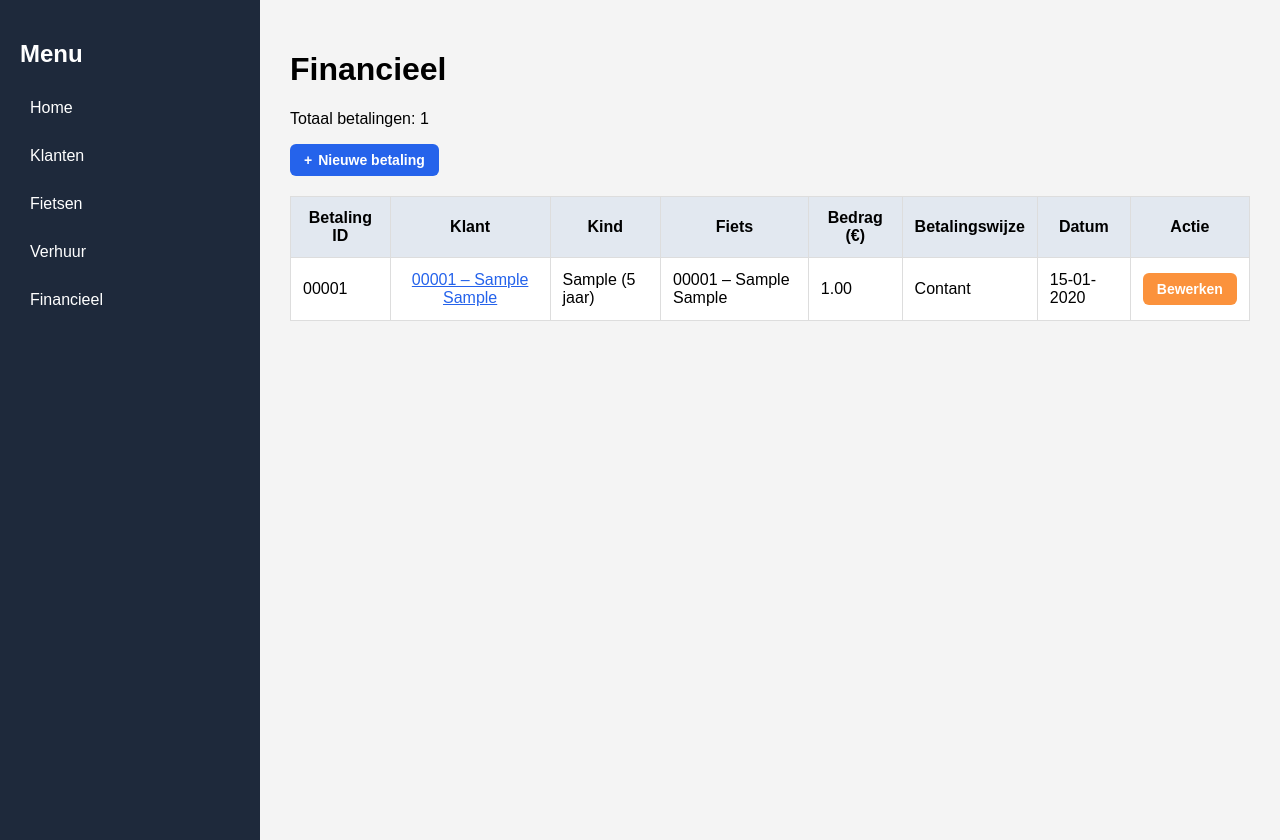
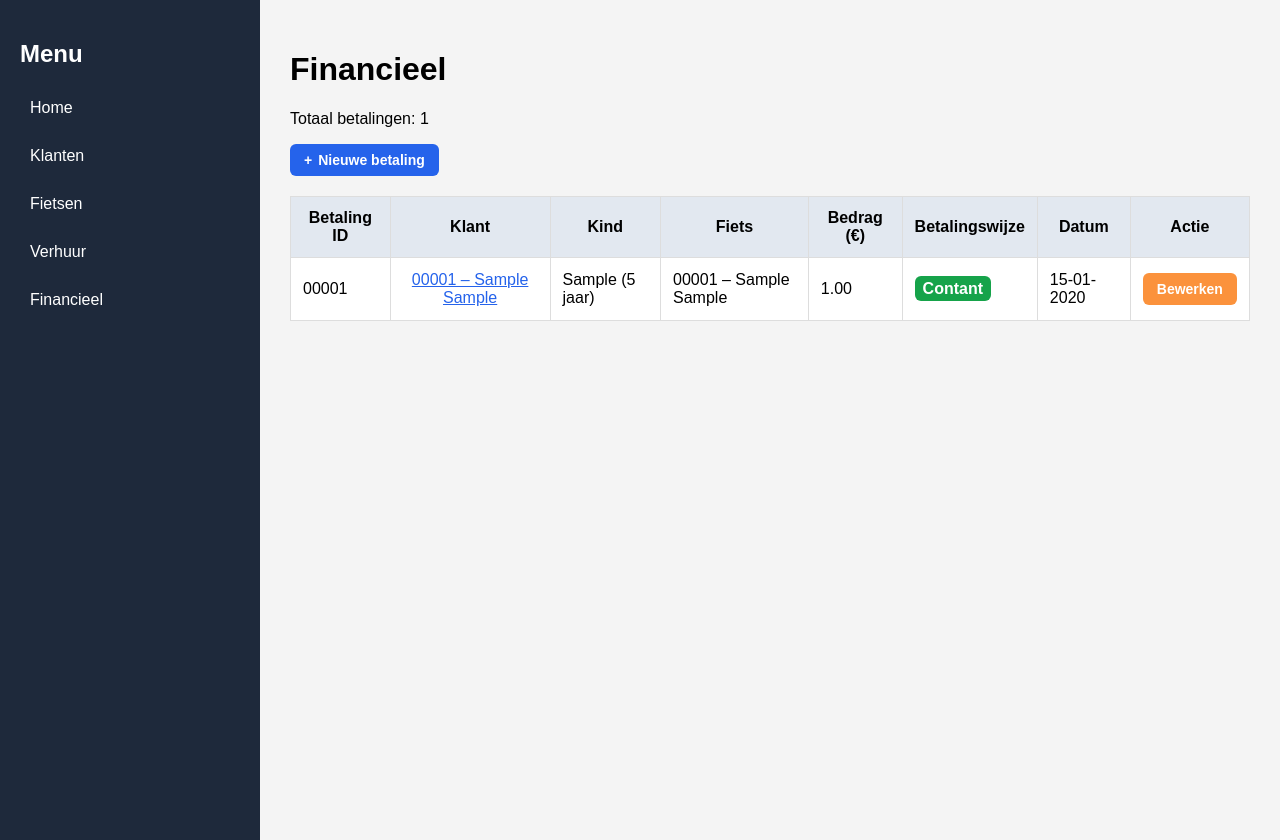
Before and after one commit to A-D-DBS-application/web-application-2025-group-35, a Flask app: template app/templates/financieel.html in a window 1280 px wide. Run offline with Flask 3, Linux system fonts and the light colour scheme; tables that the repository leaves empty hold one stand-in row (values such as "Sample post"); the template is opened without the code that fills it: values that come from a table or form of the project are taken from there, most other values are stand-ins (such as "Sample title", 1, 10 or a date in 2020).

Commit message:
kleur geven aan betalingswijze

```diff
--- a/app/templates/financieel.html
+++ b/app/templates/financieel.html
@@ -65,7 +65,11 @@
       </td>
 
       <td>{{ "%.2f"|format(b.bedrag) }}</td>
-      <td>{{ b.betalingswijze.value }}</td>
+      <td>
+          <span class="betaling-status {{ b.betalingswijze.name | lower }}">
+           {{ b.betalingswijze.value }}
+          </span>
+      </td>
       <td>{{ b.datum.strftime('%d-%m-%Y') }}</td>
 
       <!-- BEWERKEN -->
@@ -353,6 +357,31 @@ function addChildRow(containerId, naam = "", datum = "") {
   cursor: pointer;
   font: inherit;
 }
+.betaling-status {
+  padding: 4px 8px;
+  border-radius: 6px;
+  color: white;
+  font-weight: bold;
+}
+
+.betaling-status {
+  padding: 4px 8px;
+  border-radius: 6px;
+  color: white;
+  font-weight: bold;
+}
+
+/* Groen voor voldaan */
+.betaling-status.contant,
+.betaling-status.kaart,
+.betaling-status.overschrijven_voldaan {
+  background-color: #16a34a;
+}
+
+/* Rood voor niet voldaan */
+.betaling-status.overschrijven_niet_voldaan {
+  background-color: #dc2626;
+}
 </style>
 
 {% endblock %}
```
